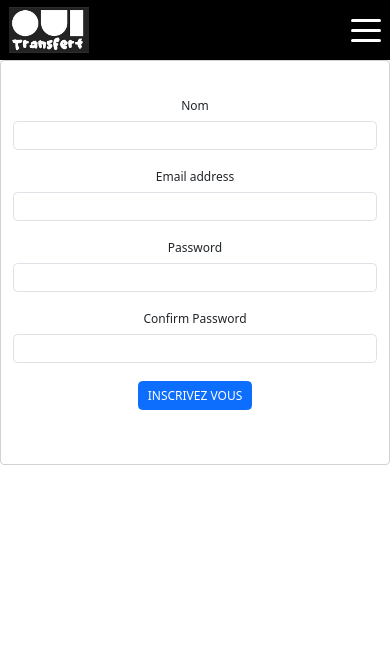
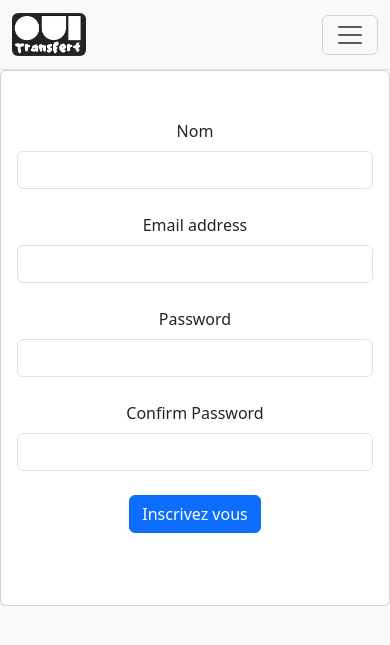
Before and after one commit to YvanneROSAT/TP_oui_transfer, a PHP site: page /inscription.php in a window 390 px wide. Shown: the top 645 px of the page. Run offline with PHP 8.4, Linux system fonts and the light colour scheme; the visitor is signed in with stand-in values (Sample User, id 1).

Commit message:
Design app

```diff
--- a/HeaderFooter/Header.php
+++ b/HeaderFooter/Header.php
@@ -1,5 +1,7 @@
 <?php
 // session_start();
+// Vérifier le nom de la page actuelle pour ajouter la classe active
+$currentFile = basename($_SERVER['PHP_SELF']);
 ?>
 
 <!DOCTYPE html>
@@ -8,7 +10,7 @@
 <head>
     <meta charset="UTF-8">
     <meta name="viewport" content="width=device-width, initial-scale=1.0">
-    <link rel="stylesheet" href="assets/CSS/connexion.css">
+    <!-- <link rel="stylesheet" href="assets/CSS/connexion.css"> -->
     <link rel="stylesheet" href="https://cdnjs.cloudflare.com/ajax/libs/OwlCarousel2/2.3.4/assets/owl.carousel.min.css" integrity="sha512-tS3S5qG0BlhnQROyJXvNjeEM4UpMXHrQfTGmbQ1gKmelCxlSEBUaxhRBj/EFTzpbP4RVSrpEikbmdJobCvhE3g==" crossorigin="anonymous" referrerpolicy="no-referrer" />
     <link rel="icon" href="assets/img/Logo.png">
     <!--Box-icons-->
@@ -21,47 +23,31 @@
 </head>
 
 
-<body>
-    <!--Nav Section-->
-    <section class="nav-wrapper">
-        <div class="container">
-            <div class="nav">
-                <a href="#" class="logo">
-                    <img src="assets/img/Logo.png">
-                </a>
-                <ul class="nav-menu" id="nav-menu">
+<body class="bg-body-tertiary">
+    <nav class="navbar navbar-expand-lg bg-body-tertiary border border-top-0 border-end-0 border-start-0">
+        <div class="container-fluid">
+            <a class="navbar-brand" href="#">
+                <img class="w-25 rounded" src="assets/img/Logo.png">
+            </a>
+            <button class="navbar-toggler" type="button" data-bs-toggle="collapse" data-bs-target="#navbarNavAltMarkup" aria-controls="navbarNavAltMarkup" aria-expanded="false" aria-label="Toggle navigation">
+                <span class="navbar-toggler-icon"></span>
+            </button>
+            <div class="collapse navbar-collapse justify-content-center" id="navbarNavAltMarkup">
+                <div class="navbar-nav">
                     <?php if (isset($_SESSION['auth'])) { ?>
-                        <li><a href="dashboard.php">Dashboard</a></li>
-                        <li><a href="./envoyer.php" class="btn btn-hover"><span>
-                                Envoyer
-                            </span></a>
-                        </li>
-                        <li><a href="./profil.php" class="btn btn-hover"><span>
-                                Profil
-                            </span></a>
-                        </li>
-                        <li><a href="./Actions/Deconnexion.php" class="btn btn-hover"><span>
-                                Déconnexion
-                            </span></a>
-                        </li>
+                        <a class="nav-link fs-6 mx-1 <?php if ($currentFile == 'dashboard.php') echo 'active text-black'; ?>" href="dashboard.php">Dashboard</a>
+                        <a class="nav-link fs-6 mx-1 <?php if ($currentFile == 'envoyer.php') echo 'active text-black'; ?>" aria-current="page" href="envoyer.php">Envoyer</a>
+                        <a class="nav-link fs-6 mx-1 <?php if ($currentFile == 'recu.php') echo 'active text-black'; ?>" aria-current="page" href="recu.php">Reçu</a>
+                        <a class="nav-link fs-6 mx-1 <?php if ($currentFile == 'profil.php') echo 'active text-black'; ?>" aria-current="page" href="profil.php">Profil</a>
+                        <a class="nav-link fs-6 mx-1 bg-danger rounded text-white" aria-current="page" aria-disabled="true" href="./Actions/Deconnexion.php">Déconnexion</a>
                     <?php } else { ?>
-                        <li><a href="inscription.php">Inscription</a></li>
-                        <li><a href="Connexion.php" class="btn btn-hover"><span>
-                                Connexion
-                            </span></a>
-                        </li>
+                        <a class="nav-link fs-5 mx-2 text-black" aria-disabled="true" href="inscription.php">Inscription</a>
+                        <a class="nav-link fs-5 mx-2 text-white rounded bg-primary" aria-disabled="true" href="Connexion.php">Connexion</a>
                     <?php } ?>
-
-
-                </ul>
-                <!--Mobile version-->
-                <div class="hamburger-menu" id="hamburger-menu">
-                    <div class="hamburger">
-
-                    </div>
                 </div>
             </div>
         </div>
+    </nav>
     </section>
 
     <!--JQUERY-->
--- a/assets/CSS/connexion.css
+++ /dev/null
@@ -1,334 +0,0 @@
-.gradient-custom-2 {
-    /* fallback for old browsers */
-    background: #fccb90;
-
-    /* Chrome 10-25, Safari 5.1-6 */
-    background: -webkit-linear-gradient(to right, grey, #d8363a, #dd3675, #b44593);
-
-    /* W3C, IE 10+/ Edge, Firefox 16+, Chrome 26+, Opera 12+, Safari 7+ */
-    background: linear-gradient(to right, #ee7724, #d8363a, #dd3675, #b44593);
-    }
-
-    @media (min-width: 768px) {
-    .gradient-form {
-    height: 100vh !important;
-    }
-    }
-    @media (min-width: 769px) {
-    .gradient-custom-2 {
-    border-top-right-radius: .3rem;
-    border-bottom-right-radius: .3rem;
-    }
-    }
-
-    @media only screen and (max-width: 850px) {
-        html {
-            font-size: 12px;
-        }
-
-        .container {
-            padding: 0 15px;
-        }
-
-        .hero-slide-item {
-            height: max-content;
-            padding-top: unset;
-        }
-
-        .item-content-wraper {
-            width: 100%;
-            height: 100%;
-            padding-bottom: 20px;
-            padding-right: 5rem;
-            background-color: rgba(0, 0, 0, 0.2);
-        }
-
-        .hero-slide-item-content {
-            position: relative;
-        }
-
-        .hero-slide-item img {
-            height: 100%;
-        }
-
-        .item-content-title {
-            font-size: 3rem;
-        }
-
-        .hamburger-menu {
-            display: grid;
-        }
-
-        .nav-menu {
-             display: none;
-            position: absolute;
-            top: 100%;
-            left: -100%;
-            background-color: #000000;
-            flex-direction: column;
-            width: 80%;
-            height: 100vh;
-            padding: 20px;
-            transition: 0.3s ease-in-out;
-        }
-
-        .nav-menu li {
-            margin: 10px 30px;
-        }
-
-        .nav-menu.active {
-            left: 0;
-        }
-
-        .movie-item-title
-        {
-            font-size:65% ;
-        }
-
-        .movie-infos
-        {
-            font-size: 75%;
-        }
-
-        .movie-item-content p
-        {
-            font-size: 60%;
-        }
-    }
-
-
-    :root
-{
-    --main-color:#16537e;
-    --body-bg:#000000;
-    --box-bg:#221f1f;
-    --text-color:#ffffff ;
-    --space-top:30px;
-    --nav-height:60px;
-
-}
-
-* {
-    padding: 0;
-    margin: 0;
-    box-sizing: border-box;
-}
-
-html {
-    font-size: 16px;
-}
-
-body {
-    font-family: "Open Sans", sans-serif;
-    background-color: var(--body-bg);
-    color: var(--text-color);
-    padding-top: var(--nav-height);
-}
-
-a {
-    text-decoration: none;
-    color: unset;
-}
-
-img {
-    max-width: 100%;
-}
-
-.main-color {
-    color: var(--main-color);
-}
-
-.container {
-    max-width: 1920px;
-    padding: 0 40px;
-    margin: auto;
-}
-
-.nav-wrapper {
-    position: fixed;
-    top: 0;
-    left: 0;
-    width: 100%;
-    z-index: 99;
-    background-color: #000000;
-}
-
-.nav {
-    display: flex;
-    align-items: center;
-    justify-content: space-between;
-    color: var(--text-color);
-    height: var(--nav-height);
-}
-
-.nav a {
-    color: var(--text-color);
-    font-size: 0.9em;
-}
-
-.logo {
-    width: 80PX;
-}
-
-.nav-menu {
-    list-style-type: none;
-    display: flex;
-    align-items: center;
-    padding: 0 20px;
-}
-
-.nav-menu li ~ li {
-    margin-left: 30px;
-}
-
-.nav-menu a {
-    text-transform: uppercase;
-    font-weight: 700;
-}
-
-.nav-menu a:hover {
-    color: var(--main-color);
-}
-
-.nav-menu a.btn:hover,
-a.logo:hover,
-a.movie-item:hover {
-    color: unset;
-}
-
-.btn {
-    color: #ffffff;
-    padding: 0.25rem 1.5rem;
-    text-transform: uppercase;
-    font-size: 1.25rem;
-    font-weight: 700;
-    display: inline-flex;
-    position: relative;
-    align-items: center;
-    border: 1px solid var(--main-color);
-    border-radius: 30px;
-}
-
-.btn:hover
-{
-    background-color: var(--main-color);
-}
-
-
-.btn i,
-.btn span {
-    z-index: 1;
-}
-
-.btn i {
-    margin-right: 1rem;
-}
-
-.hamburger-menu {
-    --size: 30px;
-    height: var(--size);
-    width: var(--size);
-    cursor: pointer;
-    z-index: 101;
-    position: relative;
-    display: none;
-    align-items: center;
-}
-
-.hamburger {
-    position: relative;
-}
-
-.hamburger,
-.hamburger::before,
-.hamburger::after {
-    width: var(--size);
-    height: 3px;
-    border-radius: 0.5rem;
-    background-color: var(--text-color);
-    transition: 0.4s;
-}
-
-.hamburger::before,
-.hamburger::after {
-    content: "";
-    position: absolute;
-    left: 0;
-}
-
-.hamburger::before {
-    top: -10px;
-}
-
-.hamburger::after {
-    bottom: -10px;
-}
-
-.hamburger-menu.active .hamburger {
-    background-color: transparent;
-}
-
-.hamburger-menu.active .hamburger::before {
-    transform-origin: top left;
-    transform: rotate(45deg);
-    left: 6px;
-}
-
-.hamburger-menu.active .hamburger::after {
-    transform-origin: bottom left;
-    transform: rotate(-45deg);
-    left: 6px;
-}
-
-/* RESPONSIVE */
-
-@media  (max-width: 1280px) {
-    html {
-        font-size: 14px;
-    }
-}
-
-@media (max-width: 850px) {
-    html {
-        font-size: 12px;
-    }
-
-    .container {
-        padding: 0 15px;
-    }
-
-    .hamburger-menu {
-        display: grid;
-    }
-
-    .nav-menu {
-        /* display: none; */
-        position: absolute;
-        top: 100%;
-        left: -100%;
-        background-color: #000000;
-        flex-direction: column;
-        width: 80%;
-        height: 100vh;
-        padding: 20px;
-        transition: 0.3s ease-in-out;
-    }
-
-    .nav-menu li {
-        margin: 10px 30px;
-    }
-
-    .nav-menu.active {
-        left: 0;
-    }
-}
-
-.close
-{
-    position: absolute;
-    color: white;
-    top: 30px;
-    cursor: pointer;
-    filter: invert(1);
-    max-width: 30px;
-}
```
Also changed, not shown: Actions/fichier.php (+16 -0 lines), assets/CSS/index.css (deleted, +0 -236 lines), dashboard.php (+34 -16 lines), envoyer.php (+19 -13 lines), Upload/09ebdc1e4ed2ac81d558ba4664d5e7e370114e4ea04c32b86334ba46c2c1314665e1c3b9b2f49.png (added), 4 other files.
